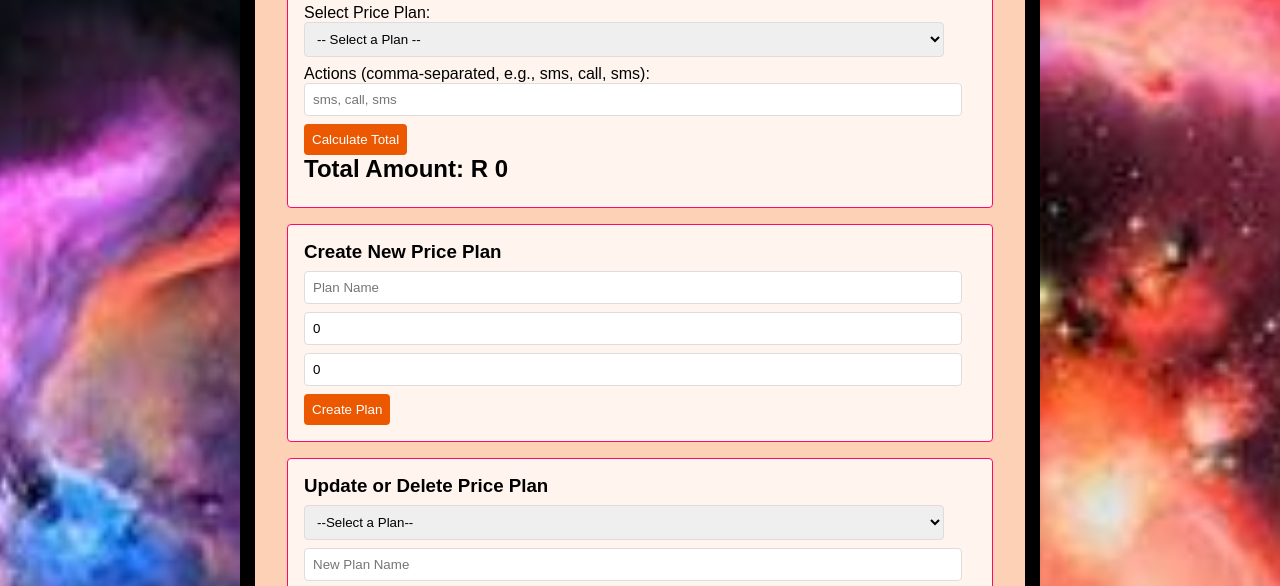
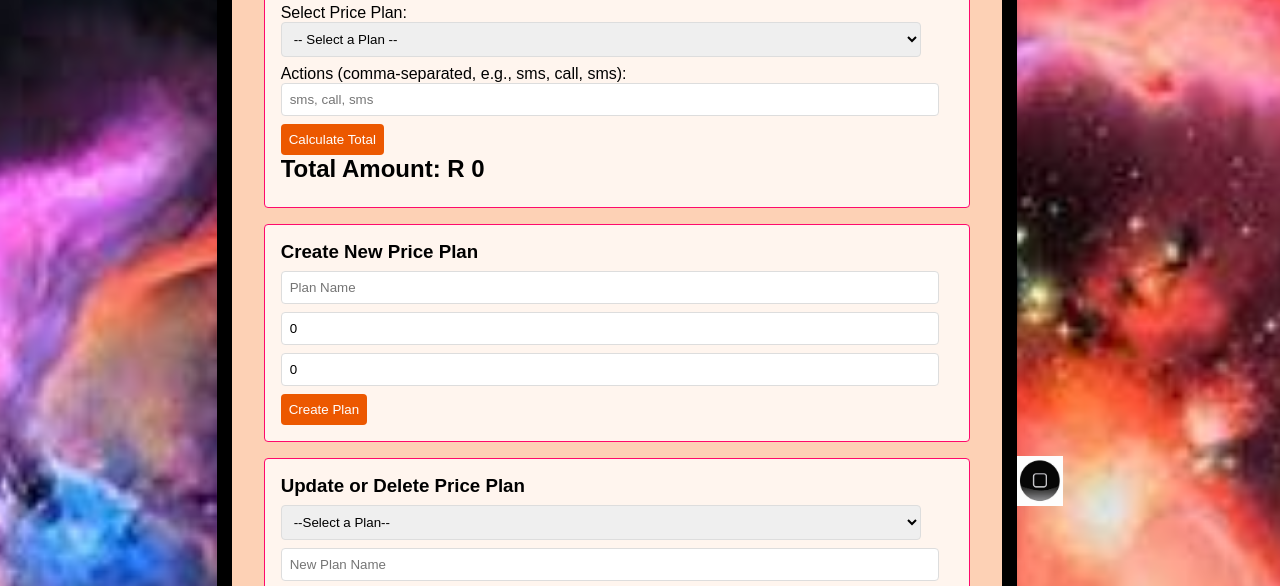
Before and after one commit to kimmie-78/CodeX-Price_plans, a website: page public/index.html in a window 1280 px wide. Shown: the part 205-791 px from the top of the page. Drawn offline with nearby package versions, Linux system fonts and the light colour scheme; no server answers.

Commit message:
ninth commit

```diff
--- a/public/index.html
+++ b/public/index.html
@@ -108,6 +108,11 @@
             </div>
         </div>
     </div>
+    <div x-data="{ show: true }" class="img-container">
+        <template x-if="show">
+            <img src="button.jpg" alt="button" class="centered-image">
+        </template>
+    </div>
 </body>
 
 </html>
```
